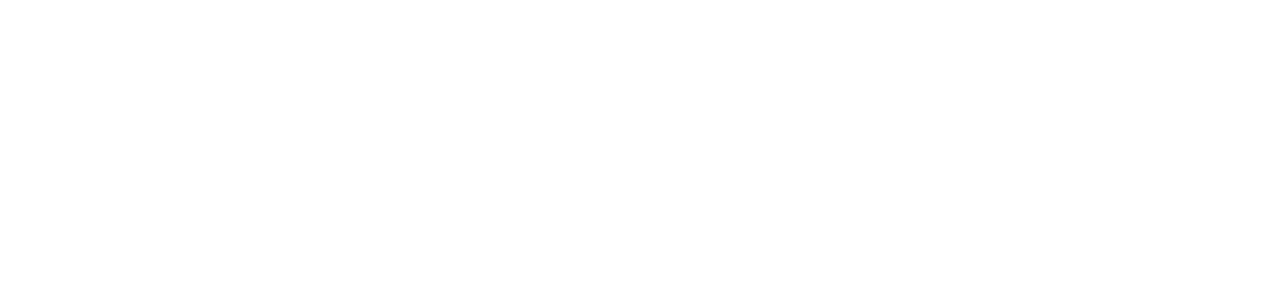
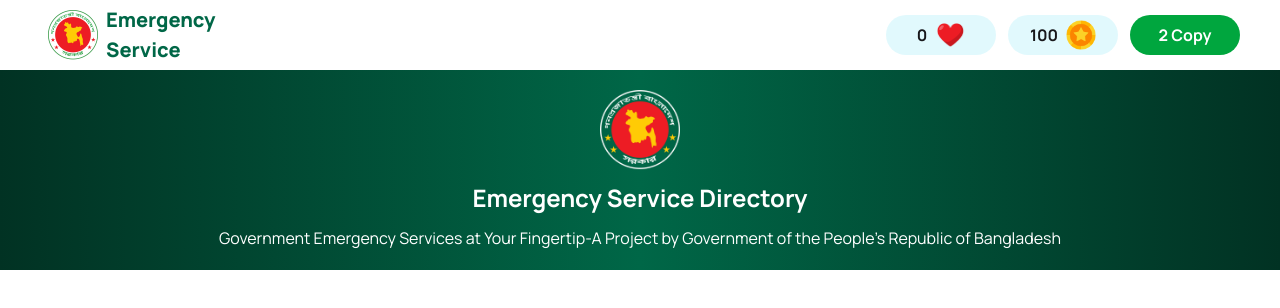
Before and after one commit to Izaj-ahmed/assignment-5, a plain HTML site: page index.html in a window 1280 px wide. Drawn offline with nearby package versions, Linux system fonts and the light colour scheme; a web font is replaced by a local one.

Commit message:
second commit

```diff
--- a/index.html
+++ b/index.html
@@ -4,8 +4,55 @@
     <meta charset="UTF-8">
     <meta name="viewport" content="width=device-width, initial-scale=1.0">
     <title>Emergency Hotline</title>
+    <link href="https://cdn.jsdelivr.net/npm/daisyui@5" rel="stylesheet" type="text/css" />
+    <script src="https://cdn.jsdelivr.net/npm/@tailwindcss/browser@4"></script>
+    <link rel="preconnect" href="https://fonts.googleapis.com">
+    <link rel="preconnect" href="https://fonts.gstatic.com" crossorigin>
+    <link href="https://fonts.googleapis.com/css2?family=Hind+Madurai:wght@300;400;500;600;700&family=Manrope:wght@200..800&display=swap" rel="stylesheet">
+    <link rel="stylesheet" href="style.css">
 </head>
-<body>
-
+<body class="text_style">
+    <header>
+        <nav class="md:flex justify-between items-center pr-10 pl-10">
+            <div class="h-[70px] flex p-2 items-center">
+                <img class="h-[50px] w-[50px] mr-2" src="./assets/logo.png" alt="">
+                <h3 class="text-[20px] font-extrabold text-[#006747]">Emergency<br>Service</h3>
+            </div>
+            <div class="flex">
+                <div class="h-[40px] w-[110px] flex bg-[#adeefa5e] justify-center items-center rounded-full mr-3">
+                    <h5 class="font-bold">0</h5>
+                    <img class="h-[30px] w-[30px] ml-2 " src="./assets/heart.png" alt="">
+                </div>
+                <div class="h-[40px] w-[110px] flex bg-[#adeefa5e] justify-center items-center rounded-full mr-3">
+                    <h5 class="font-bold">100</h5>
+                    <img class="h-[30px] w-[30px] ml-2 " src="./assets/coin.png" alt="">
+                </div>
+                <div class="h-[40px] w-[110px] text-white flex bg-[#00A63E] justify-center items-center rounded-full">
+                    <h5 class="font-bold">2 Copy</h5>
+                </div>
+            </div>
+        </nav>
+    </header>
+    <main>
+        <section class="flex flex-col h-[200px] bg-gradient-to-r from-[#013223] via-[#006747] to-[#013223] text-center items-center text-white pt-5">
+            <img class="h-[80px] w-[80px] mb-3" src="./assets/logo-dark.png" alt="">
+            <h3 class="text-2xl font-bold mb-3">Emergency Service Directory</h3>
+            <p>Government Emergency Services at Your Fingertip-A Project by  Government of the People's Republic of Bangladesh</p>
+        </section>
+        <section>
+            <div>
+                <div></div>
+                <div></div>
+                <div></div>
+                <div></div>
+                <div></div>
+                <div></div>
+                <div></div>
+                <div></div>
+                <div></div>
+            </div>
+            <div></div>
+        </section>
+    </main>
 </body>
 </html>
--- /dev/null
+++ b/style.css
@@ -0,0 +1,3 @@
+.text_style{
+    font-family: "Manrope", sans-serif;
+}
--- /dev/null
+++ b/tailwind_style.css
@@ -0,0 +1 @@
+@import "tailwindcss"
```
